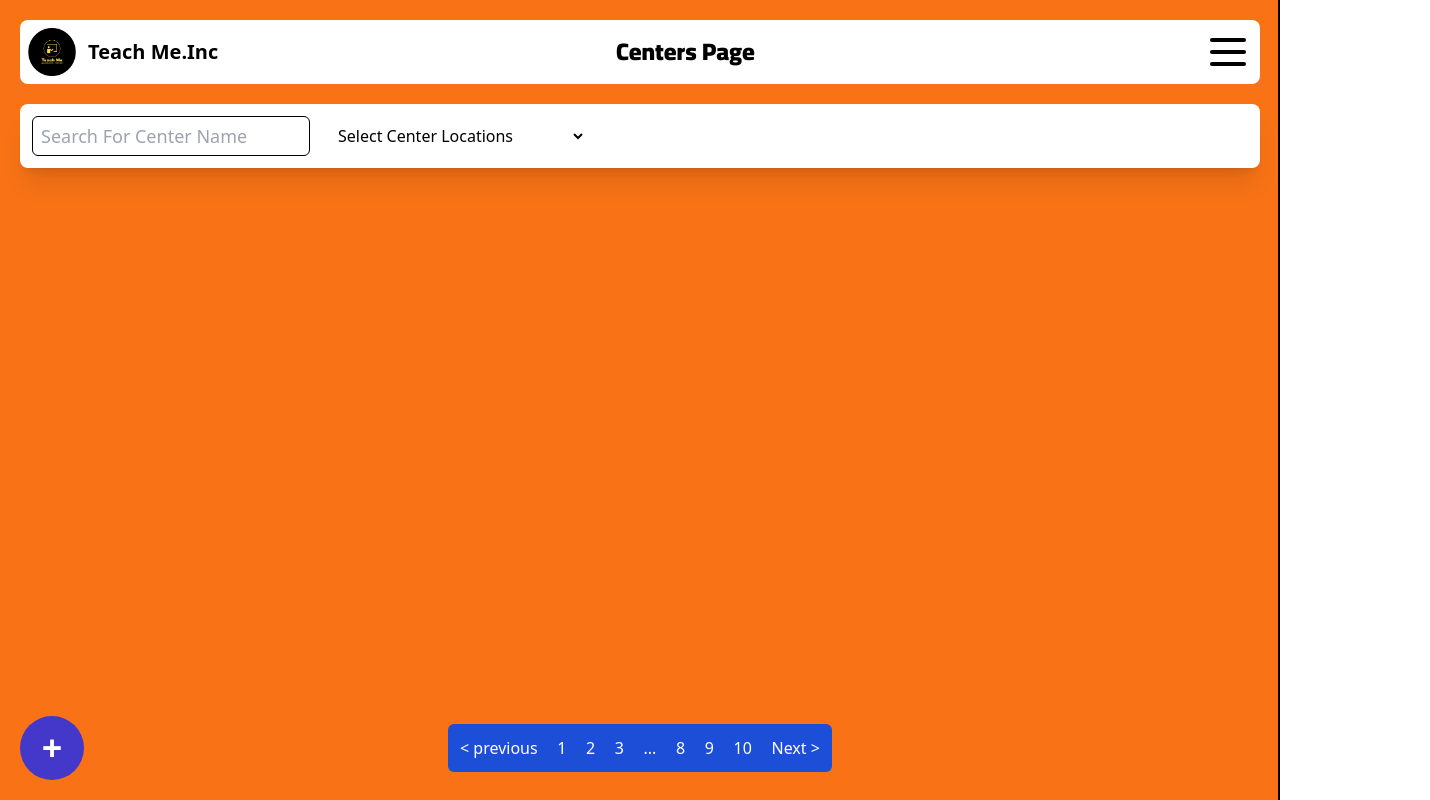
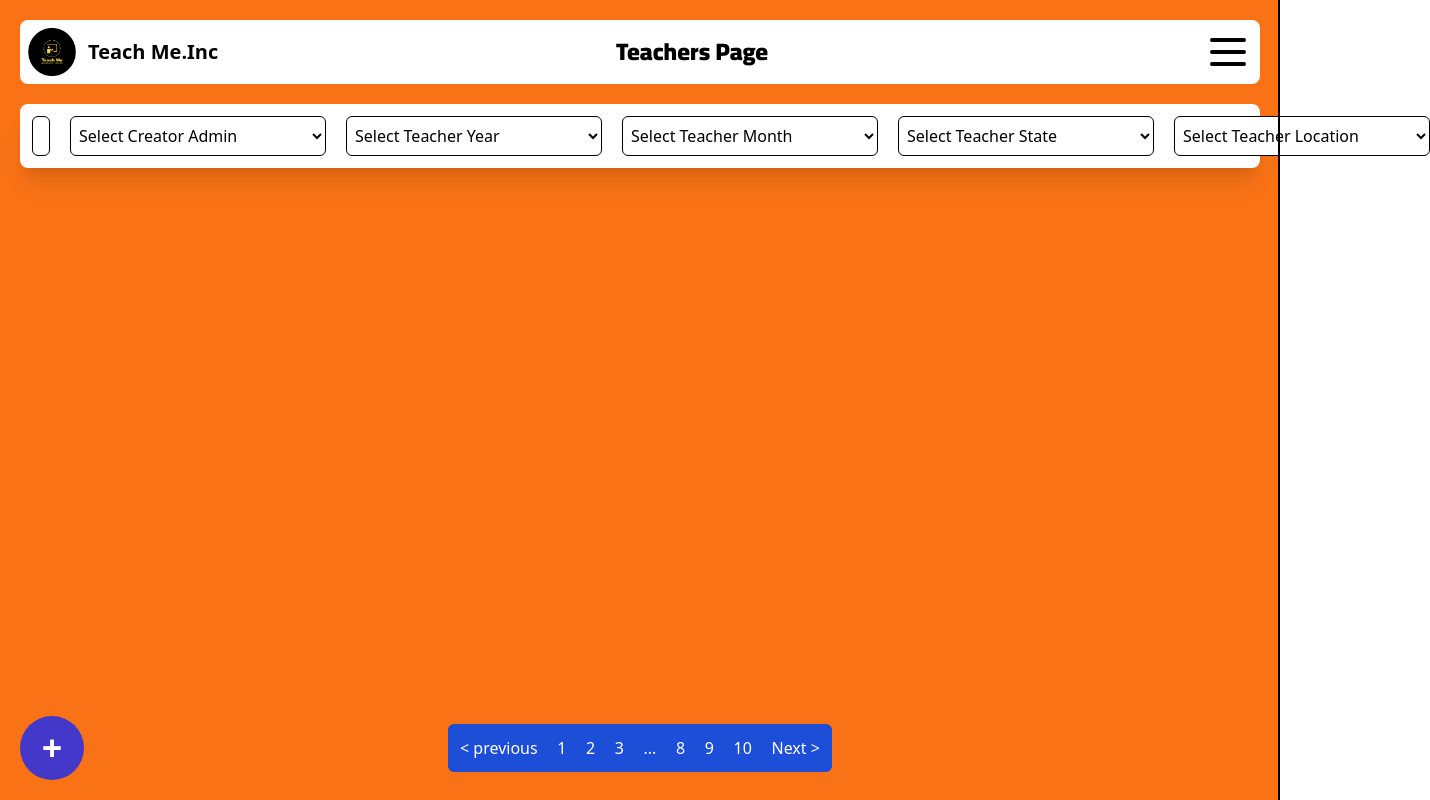
Before and after one commit to ahmed-mohamed-eng/teach-me-desktop, a Next.js app: page /teachers in a window 1280 px wide. Shown: the top 800 px of the page, 1430 px wide, since content can reach past the window. Built offline with nearby package versions, Linux system fonts and the light colour scheme.

Commit message:
added the teachers page

```diff
--- a/app/teachers/page.tsx
+++ b/app/teachers/page.tsx
@@ -2,17 +2,17 @@
 
 import Header from "@/components/pages/home/Header";
 import PaginationComp from "@/components/shared/PaginationComp";
-import SearchFilters from "@/components/pages/centers/SearchFilters";
+import SearchFilters from "@/components/pages/teachers/SearchFilters";
 import FloatingCreateButton from "@/components/shared/FloatingCreateButton";
-import CentersShowCards from "@/components/pages/centers/CentersShowCards";
+import CentersShowCards from "@/components/pages/teachers/CentersShowCards";
 
 const CentersPage = () => {
   return (
     <main className="w-full bg-orange-500 flex min-h-screen flex-col items-start justify-start p-5 space-y-5">
-      <Header title="Centers Page" />
+      <Header title="Teachers Page" />
       <SearchFilters />
       <CentersShowCards />
-      <FloatingCreateButton linkTo="/centers/create" />
+      <FloatingCreateButton linkTo="/teachers/create" />
       <PaginationComp />
     </main>
   );
--- a/components/pages/teachers/SearchFilters/OptionsSearch.tsx
+++ b/components/pages/teachers/SearchFilters/OptionsSearch.tsx
@@ -8,7 +8,7 @@ const OptionsSearch = (props: OptionsSearchProps) => {
   return (
     <div className="h-10">
       <select
-        className="w-64 h-full p-1 bg-white"
+        className="w-64 h-full p-1 bg-white border border-black rounded-md"
         name={props.htmlName}
         id={`select-${props.htmlName}`}
       >
--- a/components/pages/teachers/SearchFilters/index.tsx
+++ b/components/pages/teachers/SearchFilters/index.tsx
@@ -4,8 +4,32 @@ import OptionsSearch from "./OptionsSearch";
 const SearchFilters = () => {
   return (
     <section className="w-full bg-white p-3 flex items-center justify-start rounded-lg shadow-xl space-x-5">
-      <TextSearch />
-      <OptionsSearch options={[]} />
+      <TextSearch name="Search Teacher Name" />
+      <OptionsSearch
+        htmlName="creator-admin"
+        placeholder="Select Creator Admin"
+        options={[]}
+      />
+      <OptionsSearch
+        htmlName="parent-year"
+        placeholder="Select Teacher Year"
+        options={[]}
+      />
+      <OptionsSearch
+        htmlName="parent-month"
+        placeholder="Select Teacher Month"
+        options={[]}
+      />
+      <OptionsSearch
+        htmlName="parent-state"
+        placeholder="Select Teacher State"
+        options={[]}
+      />
+      <OptionsSearch
+        htmlName="parent-location"
+        placeholder="Select Teacher Location"
+        options={[]}
+      />
     </section>
   );
 };
```
